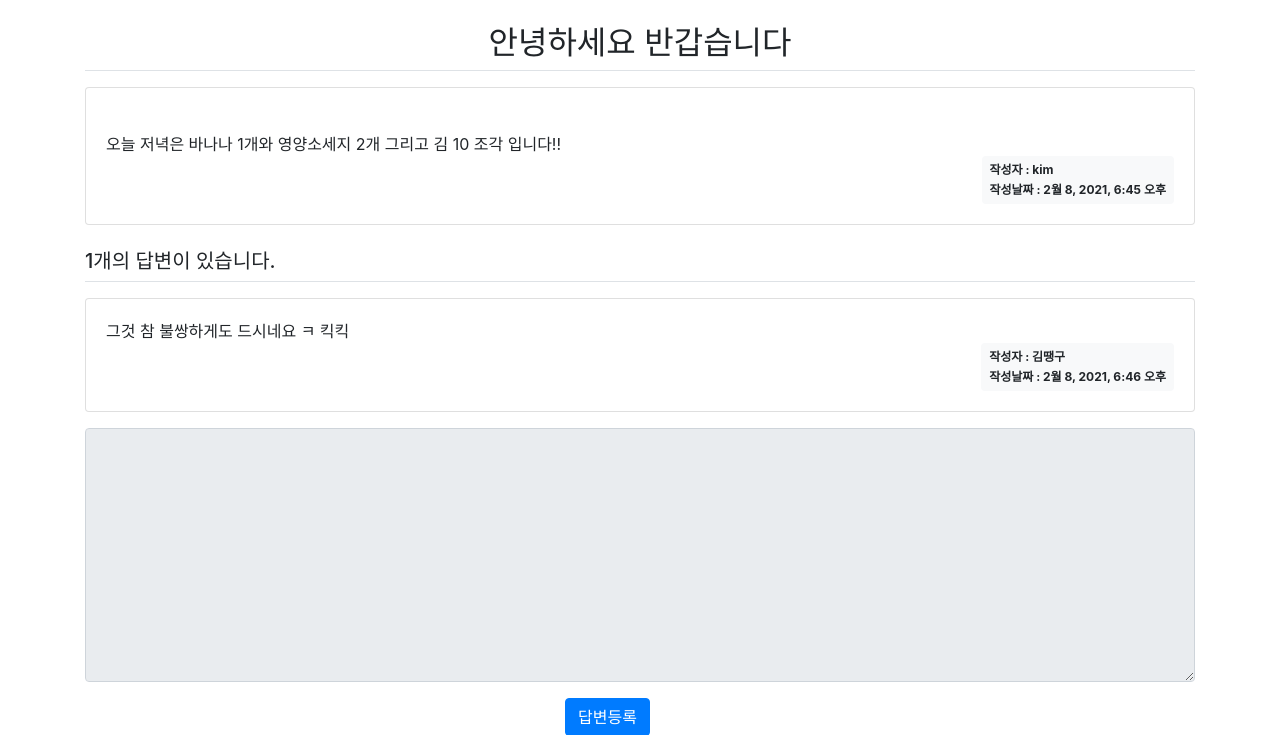
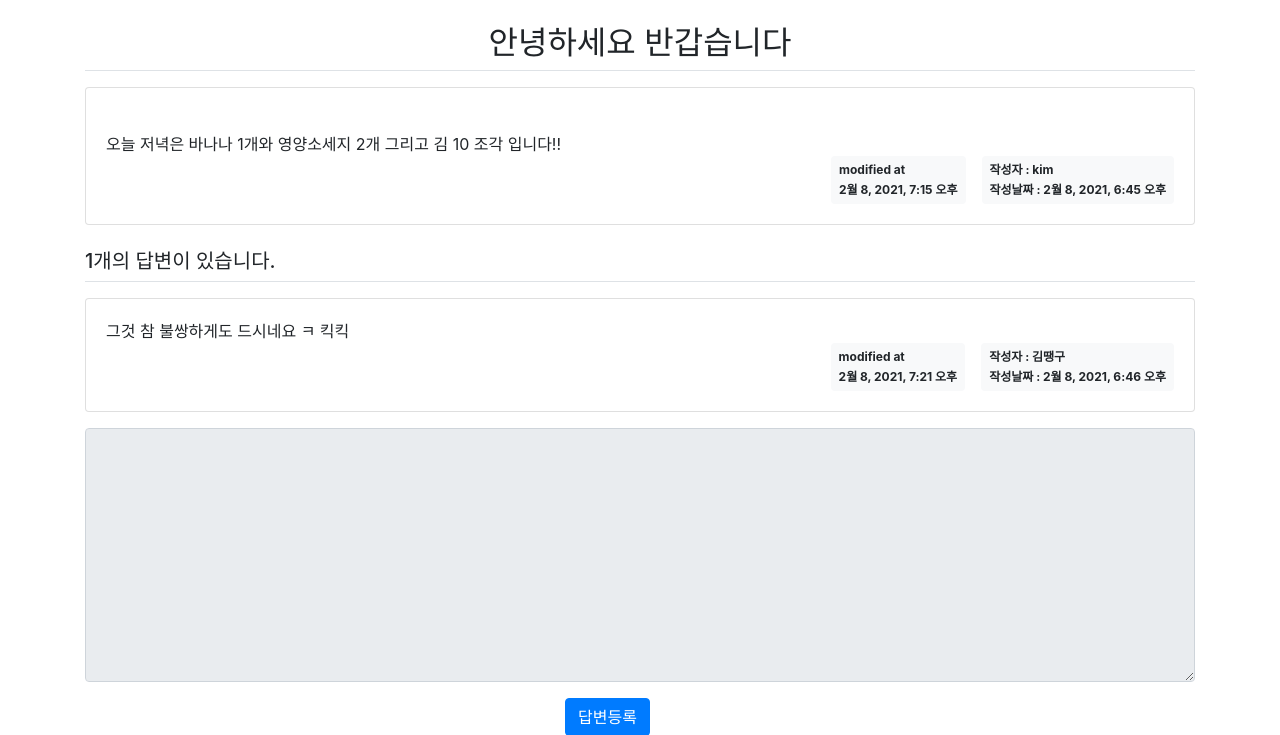
Before and after one commit to ksm0207/django_pybo, a Django app: page /232/ in a window 1280 px wide. Shown: the part 57-792 px from the top of the page. Run offline with Django 3.2, Linux system fonts and the light colour scheme; data comes from the database, SQL or seed files in the repository; both versions use the stored data as it was after the commit; some libraries are stand-ins or nearby versions.

Commit message:
질문 & 답변 /  수정일시 추가

```diff
--- a/templates/detail.html
+++ b/templates/detail.html
@@ -20,6 +20,12 @@
                     {{get_question.content}}
                 </div>
                 <div class="d-flex justify-content-end">
+                    {% if get_question.modify_date %}
+                    <div class="badge badge-light p-2 text-left mx-3">
+                        <div class="mb-2">modified at</div>
+                        <div>{{ get_question.modify_date }}</div>
+                    </div>
+                    {% endif %}
                     <div class="badge badge-light p-2 text-left">
                         <div class="mb-2">
                             <span style="text-align: center;">작성자 :  {{ get_question.author.username }}</span>
@@ -48,6 +54,12 @@
                 <div class="card-body" >
                     <div class="card-text" style="white-space: pre-line;"> {{answer.content}} </div>
                     <div class="d-flex justify-content-end">
+                                {% if answer.modify_date %}
+                                 <div class="badge badge-light p-2 text-left mx-3">
+                                    <div class="mb-2">modified at</div>
+                                    <div>{{ answer.modify_date }}</div>
+                                 </div>
+                              {% endif %}
                         <div class="badge badge-light p-2 text-left">
                             <div class="mb-2">
                                 <span>작성자 : {{ answer.author.username }}</span>
```
Also changed, not shown: db.sqlite3.
